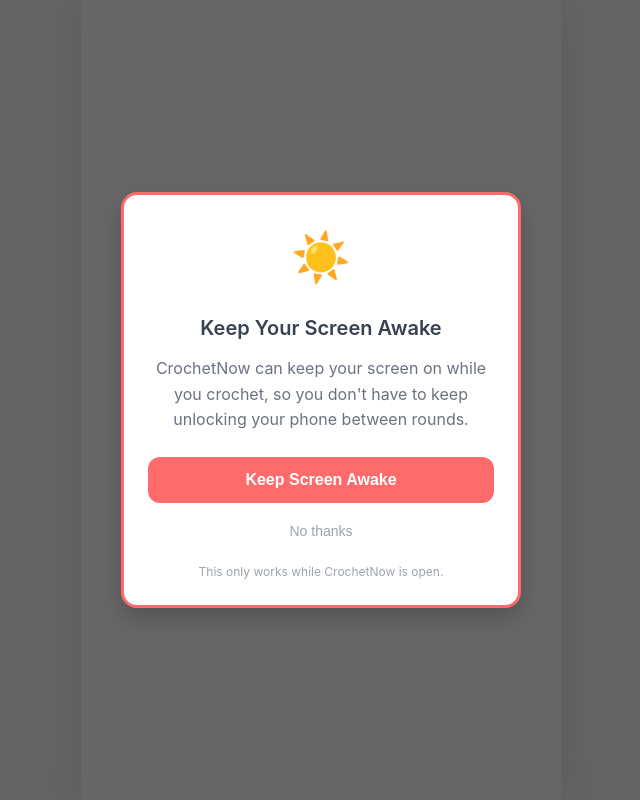
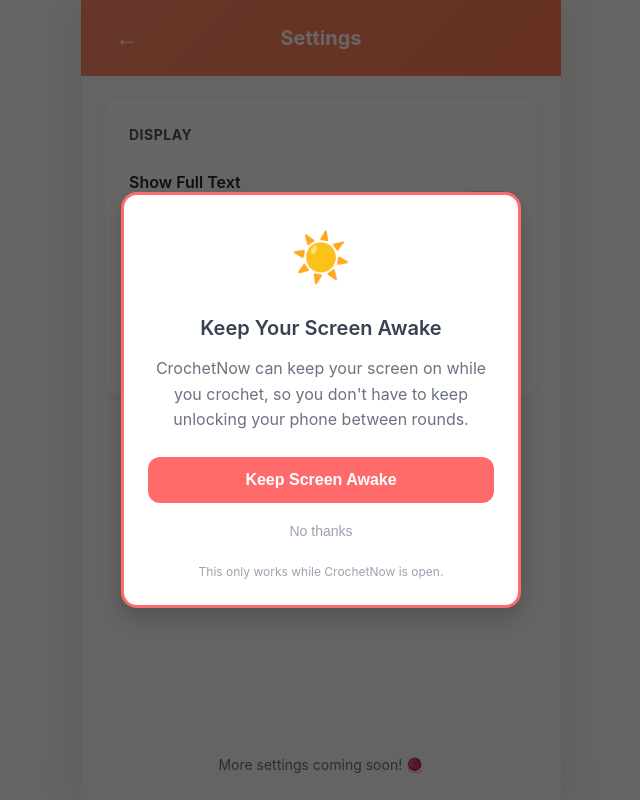
Before and after one commit to sreppenh/CrochetNow, a React (Create React App) app: page /settings in a window 1280 px wide. Shown: the whole page, without its empty margins (319-959 px from the left). Built offline with nearby package versions, Linux system fonts and the light colour scheme.

Commit message:
update for toggle, part 1

```diff
--- a/src/App.js
+++ b/src/App.js
@@ -6,6 +6,7 @@
 import ProjectDetail from './features/projects/components/ProjectDetailNew';
 import ComponentDetail from './features/components/components/ComponentDetail';
 import CrochetMode from './features/crochet-mode/components/CrochetMode';
+import Settings from './features/settings/components/Settings';
 import WakeLockBanner from './shared/components/WakeLockBanner';
 import './styles/index.css';
 
@@ -110,6 +111,7 @@
           <Routes>
             <Route path="/" element={<LandingPage />} />
             <Route path="/projects" element={<ProjectsList />} />
+            <Route path="/settings" element={<Settings />} />
             <Route path="/project/:projectId" element={<ProjectDetail />} />
             <Route path="/project/:projectId/component/:componentId" element={<ComponentDetail />} />
             <Route path="/project/:projectId/component/:componentId/crochet" element={<CrochetMode />} />
--- a/src/features/landing/components/LandingPage.jsx
+++ b/src/features/landing/components/LandingPage.jsx
@@ -106,15 +106,14 @@
                         <div className={styles.cardSubtitle}>See all patterns</div>
                     </button>
 
-                    {/* Future Feature - Bottom Right (Placeholder) */}
+                    {/* Settings - Bottom Right */}
                     <button
+                        onClick={() => navigate('/settings')}
                         className={styles.actionCard}
-                        disabled
-                        style={{ opacity: 0.3, cursor: 'not-allowed' }}
                     >
-                        <div className={styles.cardIcon}>📖</div>
-                        <div className={styles.cardTitle}>Reference</div>
-                        <div className={styles.cardSubtitle}>Coming soon</div>
+                        <div className={styles.cardIcon}>⚙️</div>
+                        <div className={styles.cardTitle}>Settings</div>
+                        <div className={styles.cardSubtitle}>Customize your experience</div>
                     </button>
                 </div>
             </div>
--- /dev/null
+++ b/src/features/settings/components/Settings.jsx
@@ -0,0 +1,80 @@
+import React, { useState, useEffect } from 'react';
+import { useNavigate } from 'react-router-dom';
+import styles from './Settings.module.css';
+
+function Settings() {
+    const navigate = useNavigate();
+    const [showFullText, setShowFullText] = useState(false);
+
+    // Load setting from localStorage on mount
+    useEffect(() => {
+        const saved = localStorage.getItem('crochet_show_full_text');
+        if (saved !== null) {
+            setShowFullText(saved === 'true');
+        }
+    }, []);
+
+    // Save setting to localStorage when it changes
+    const handleToggle = (checked) => {
+        setShowFullText(checked);
+        localStorage.setItem('crochet_show_full_text', checked.toString());
+    };
+
+    return (
+        <div className={styles.settings}>
+            {/* Header */}
+            <div className={styles.header}>
+                <button
+                    className={styles.backButton}
+                    onClick={() => navigate('/')}
+                    aria-label="Back to home"
+                >
+                    ←
+                </button>
+                <h1 className={styles.title}>Settings</h1>
+                <div className={styles.spacer} />
+            </div>
+
+            {/* Settings Content */}
+            <div className={styles.content}>
+                <div className={styles.section}>
+                    <h2 className={styles.sectionTitle}>Display</h2>
+
+                    <div className={styles.settingItem}>
+                        <div className={styles.settingInfo}>
+                            <div className={styles.settingLabel}>Show Full Text</div>
+                            <div className={styles.settingDescription}>
+                                Display full stitch names instead of abbreviations
+                            </div>
+                        </div>
+
+                        {/* Toggle Switch */}
+                        <label className={styles.toggle}>
+                            <input
+                                type="checkbox"
+                                checked={showFullText}
+                                onChange={(e) => handleToggle(e.target.checked)}
+                            />
+                            <span className={styles.slider}></span>
+                        </label>
+                    </div>
+
+                    {/* Example Display */}
+                    <div className={styles.example}>
+                        <div className={styles.exampleLabel}>Example:</div>
+                        <div className={styles.exampleText}>
+                            {showFullText ? '6 double crochet in magic ring' : '6 dc in MR'}
+                        </div>
+                    </div>
+                </div>
+            </div>
+
+            {/* Footer */}
+            <div className={styles.footer}>
+                <p className={styles.footerText}>More settings coming soon! 🧶</p>
+            </div>
+        </div>
+    );
+}
+
+export default Settings;
--- /dev/null
+++ b/src/features/settings/components/Settings.module.css
@@ -0,0 +1,199 @@
+/* Settings Page */
+.settings {
+    min-height: 100vh;
+    background: var(--warm-50);
+    display: flex;
+    flex-direction: column;
+}
+
+/* Header */
+.header {
+    background: linear-gradient(135deg, var(--coral-500), var(--coral-600));
+    color: white;
+    padding: 1rem 1.5rem;
+    display: flex;
+    align-items: center;
+    justify-content: space-between;
+    flex-shrink: 0;
+}
+
+.backButton {
+    background: transparent;
+    border: none;
+    color: white;
+    font-size: 1.5rem;
+    cursor: pointer;
+    padding: 0.5rem;
+    width: 44px;
+    height: 44px;
+    display: flex;
+    align-items: center;
+    justify-content: center;
+    border-radius: 8px;
+    transition: background 0.2s;
+}
+
+.backButton:active {
+    background: rgba(255, 255, 255, 0.1);
+}
+
+.title {
+    font-size: 1.25rem;
+    font-weight: 700;
+    margin: 0;
+    flex: 1;
+    text-align: center;
+}
+
+.spacer {
+    width: 44px;
+}
+
+/* Content */
+.content {
+    flex: 1;
+    padding: 1.5rem;
+    max-width: 600px;
+    margin: 0 auto;
+    width: 100%;
+}
+
+.section {
+    background: white;
+    border-radius: 12px;
+    padding: 1.5rem;
+    box-shadow: 0 2px 8px rgba(0, 0, 0, 0.05);
+    margin-bottom: 1.5rem;
+}
+
+.sectionTitle {
+    font-size: 1rem;
+    font-weight: 700;
+    color: var(--warm-800);
+    margin: 0 0 1.5rem 0;
+    text-transform: uppercase;
+    letter-spacing: 0.5px;
+    font-size: 0.875rem;
+    color: var(--warm-600);
+}
+
+/* Setting Item */
+.settingItem {
+    display: flex;
+    align-items: center;
+    justify-content: space-between;
+    gap: 1rem;
+}
+
+.settingInfo {
+    flex: 1;
+}
+
+.settingLabel {
+    font-size: 1rem;
+    font-weight: 600;
+    color: var(--warm-800);
+    margin-bottom: 0.25rem;
+}
+
+.settingDescription {
+    font-size: 0.875rem;
+    color: var(--warm-600);
+    line-height: 1.4;
+}
+
+/* Toggle Switch */
+.toggle {
+    position: relative;
+    display: inline-block;
+    width: 52px;
+    height: 28px;
+    flex-shrink: 0;
+}
+
+.toggle input {
+    opacity: 0;
+    width: 0;
+    height: 0;
+}
+
+.slider {
+    position: absolute;
+    cursor: pointer;
+    top: 0;
+    left: 0;
+    right: 0;
+    bottom: 0;
+    background-color: var(--warm-300);
+    transition: 0.3s;
+    border-radius: 28px;
+}
+
+.slider:before {
+    position: absolute;
+    content: "";
+    height: 20px;
+    width: 20px;
+    left: 4px;
+    bottom: 4px;
+    background-color: white;
+    transition: 0.3s;
+    border-radius: 50%;
+    box-shadow: 0 2px 4px rgba(0, 0, 0, 0.2);
+}
+
+.toggle input:checked + .slider {
+    background-color: var(--mint-500);
+}
+
+.toggle input:checked + .slider:before {
+    transform: translateX(24px);
+}
+
+/* Example Display */
+.example {
+    margin-top: 1.5rem;
+    padding-top: 1.5rem;
+    border-top: 1px solid var(--warm-200);
+}
+
+.exampleLabel {
+    font-size: 0.875rem;
+    font-weight: 600;
+    color: var(--warm-600);
+    margin-bottom: 0.5rem;
+}
+
+.exampleText {
+    font-family: 'Monaco', 'Courier New', monospace;
+    font-size: 0.9375rem;
+    color: var(--coral-600);
+    background: var(--coral-50);
+    padding: 0.75rem 1rem;
+    border-radius: 8px;
+    border: 2px solid var(--coral-200);
+}
+
+/* Footer */
+.footer {
+    padding: 1.5rem;
+    text-align: center;
+    flex-shrink: 0;
+}
+
+.footerText {
+    font-size: 0.875rem;
+    color: var(--warm-500);
+    margin: 0;
+}
+
+/* Mobile Optimization */
+@media (max-width: 640px) {
+    .content {
+        padding: 1.25rem;
+    }
+
+    .section {
+        padding: 1.25rem;
+    }
+}
--- a/src/shared/data/crochetAbbreviations.js
+++ b/src/shared/data/crochetAbbreviations.js
@@ -14,18 +14,18 @@
     { abbr: 'dtr', full: 'double treble crochet', category: 'basic', stitchChange: 0 },
 
     // ===== INCREASES/DECREASES =====
-    { abbr: 'inc', full: 'increase (2 sc in 1 st)', category: 'modify', stitchChange: +1 },
+    { abbr: 'inc', full: 'increase', category: 'modify', stitchChange: +1 },
     { abbr: 'dec', full: 'decrease', category: 'modify', stitchChange: -1 },
     { abbr: 'invdec', full: 'invisible decrease', category: 'modify', stitchChange: -1 },
 
     // ===== SPECIAL TECHNIQUES =====
     { abbr: 'MR', full: 'magic ring', category: 'start' },
-    { abbr: 'inv fo', full: 'invisible fasten off', category: 'finish' },
-    { abbr: 'change color', full: 'color change', category: 'colorwork' },
     { abbr: 'FLO', full: 'front loop only', category: 'modifier' },
     { abbr: 'BLO', full: 'back loop only', category: 'modifier' },
     { abbr: 'BL', full: 'back loop', category: 'modifier' },
     { abbr: 'FL', full: 'front loop', category: 'modifier' },
+    { abbr: 'inv fo', full: 'invisible fasten off', category: 'finish' },
+    { abbr: 'change color', full: 'change color', category: 'colorwork' },
 
     // ===== COMMON PHRASES =====
     { abbr: 'st', full: 'stitch', category: 'phrase' },
@@ -33,9 +33,11 @@
     { abbr: 'rep', full: 'repeat', category: 'phrase' },
     { abbr: 'rnd', full: 'round', category: 'phrase' },
     { abbr: 'tog', full: 'together', category: 'phrase' },
+    { abbr: 'in', full: 'in', category: 'phrase' },
+    { abbr: 'each', full: 'each', category: 'phrase' },
 
     // ===== REPEAT INDICATORS =====
-    { abbr: 'x', full: 'times/repeat', category: 'repeat' }
+    { abbr: 'x', full: 'times', category: 'repeat' }
 ];
 
 /**
@@ -54,6 +56,16 @@
 };
 
 /**
+ * Find abbreviation by abbr or full text
+ */
+export const findAbbreviation = (text) => {
+    const lowerText = text.toLowerCase();
+    return CROCHET_ABBREVIATIONS.find(a =>
+        a.abbr.toLowerCase() === lowerText || a.full.toLowerCase() === lowerText
+    );
+};
+
+/**
  * Quick access arrays for UI
  */
 export const COMMON_STITCHES = ['sc', 'hdc', 'dc', 'inc', 'dec', 'MR'];
```
Also changed, not shown: src/shared/utils/textTransform.js (added, +93 -0 lines).
